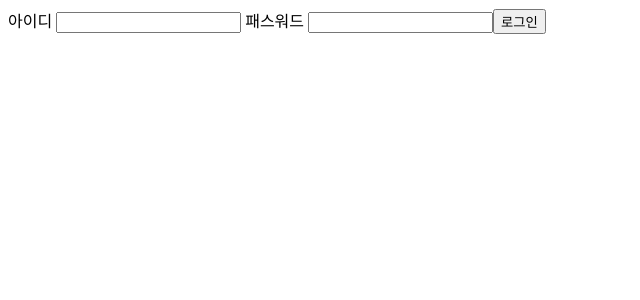
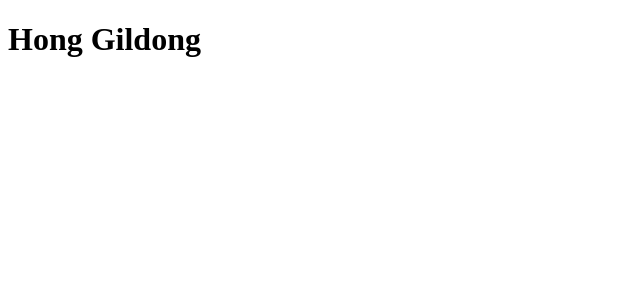
Before and after one commit to DAYEONLEE94/Vue.js, a Vue app in the folder 03/: page / in a window 1280 px wide. Shown: the top 300 px of the page, without its empty margins (0-640 px from the left). Built offline with nearby package versions, Linux system fonts and the light colour scheme.

Commit message:
computed 계속된 속성

```diff
--- a/03/src/App.vue
+++ b/03/src/App.vue
@@ -1,21 +1,23 @@
 <script>
   export default{
+    data() {
+      return {
+        firstName: 'Gildong',
+        lastName: 'Hong',
+      };
+    },
 
-    methods: {
-      submitHandler(event){
-        event.preventDefault();
-        console.log(this.uid, this.upw);
-        },
+    computed: {
+      fullName() {
+        console.log('fullName');
+        return `${this.lastName} ${this.firstName}`;
+        // return this.firstName + this.lastName;
       },
+    },
     };
 </script>
 
 <template>
-  <form action="" @submit="submitHandler">
-    아이디 <input type="text" id="uid" v-model="uid">
-    패스워드 <input type="password" id="upw" v-model="upw">
-  <button>로그인</button>
-  </form>
-
+ <h1>{{ fullName }}</h1>
 </template>
 <style></style>
```
